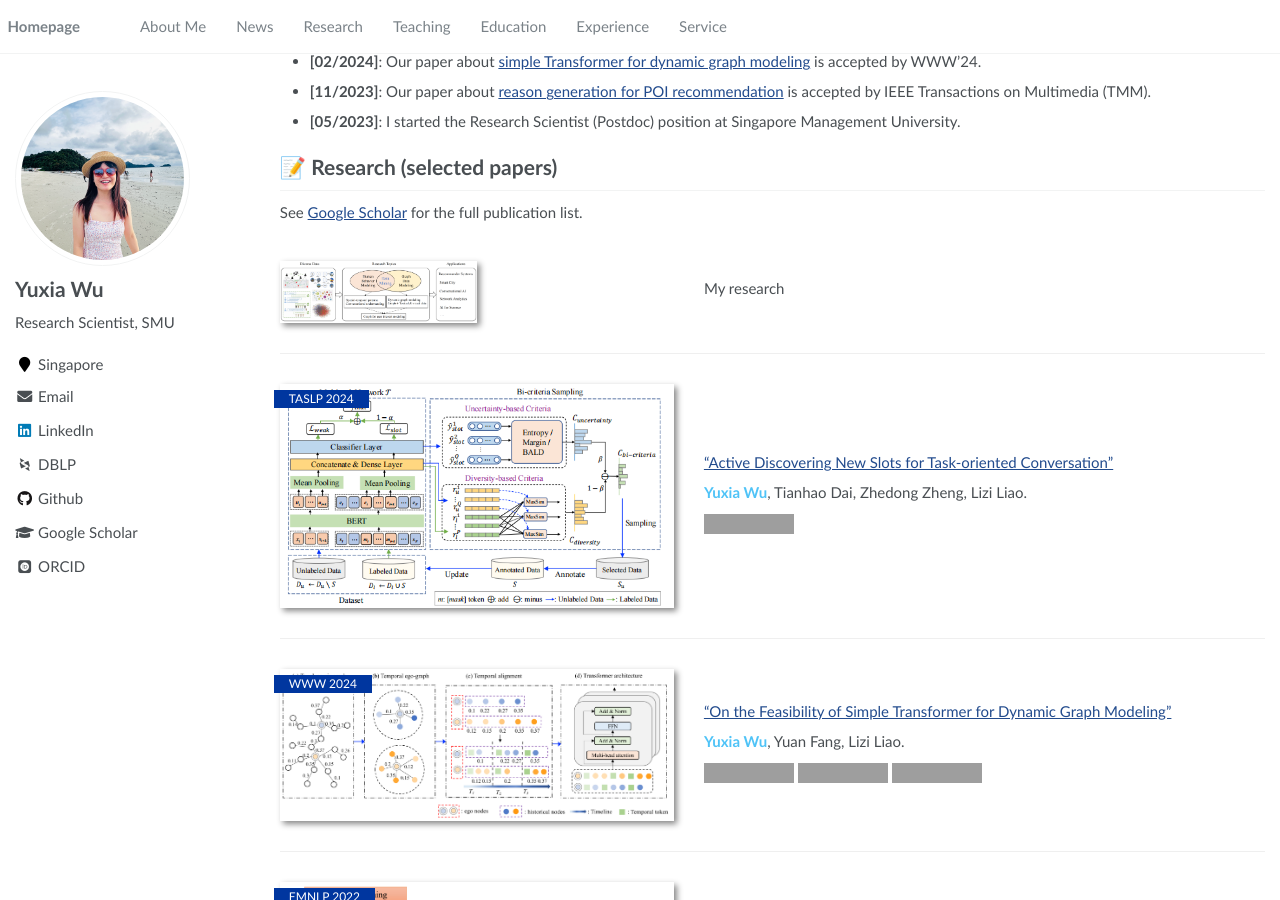
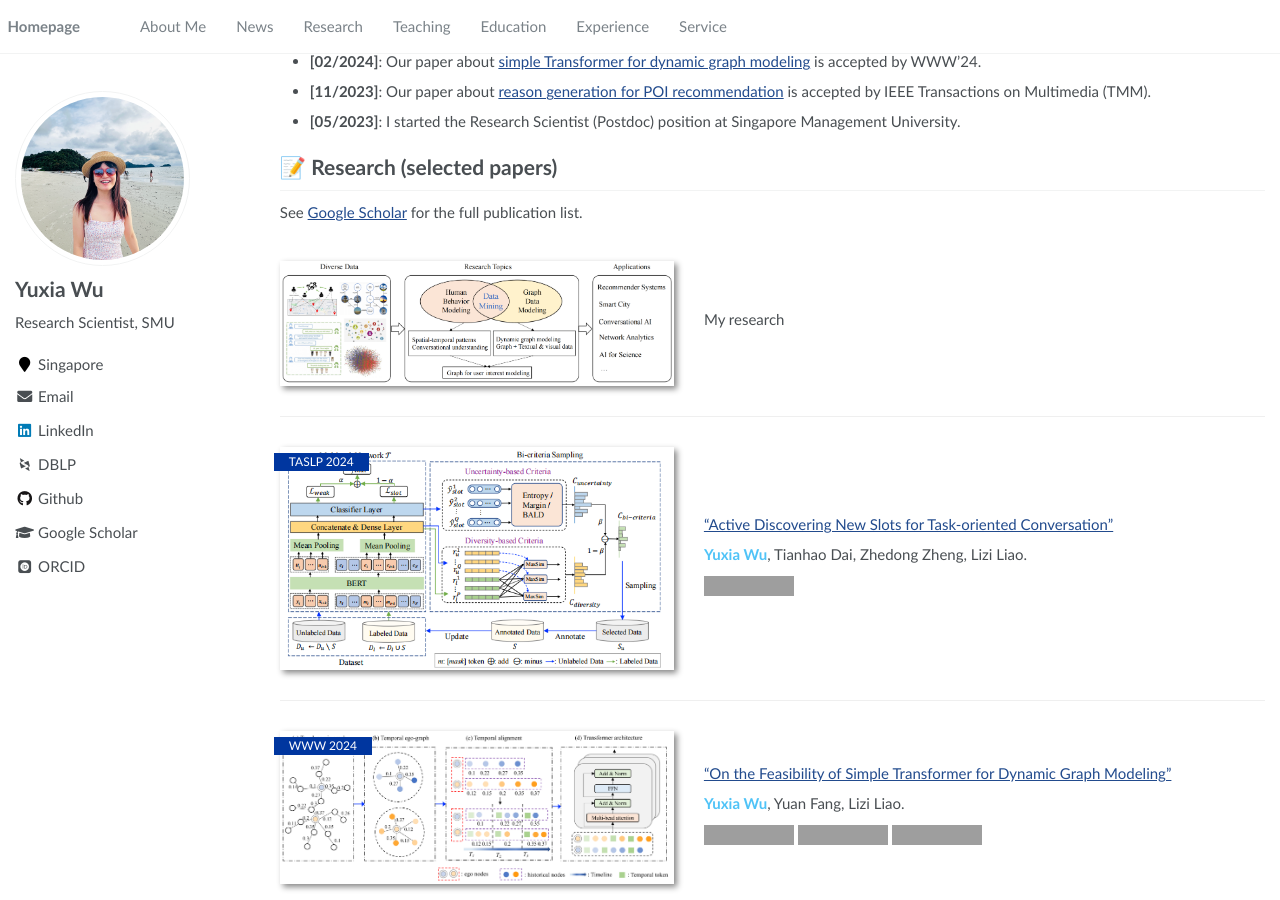
Before and after one commit to YuxiaWu/YuxiaWu.github.io, a Jekyll site: the page built from _pages/about.md, in a window 1280 px wide and 900 px high, scrolled down 606 px. Built offline with Jekyll 4.4.1, drawn with Linux system fonts in a browser that asks for light colours; some web fonts are replaced; grey boxes are pictures that could not be loaded.

Commit message:
Update about.md

```diff
--- a/_pages/about.md
+++ b/_pages/about.md
@@ -48,7 +48,7 @@ See [Google Scholar](https://scholar.google.com/citations?user=bRgptuYAAAAJ) for
 <div class='paper-box' style="width:100%; margin:auto;">
     <div class='paper-box-image'>
         <div>
-            <img src='images/research theme.png' alt="sym" style="width:50%; height:auto;">
+            <img src='images/research theme.png' alt="sym" style="width:100%; height:auto;">
         </div>
     </div>
     <div class='paper-box-text' markdown="1">
```
